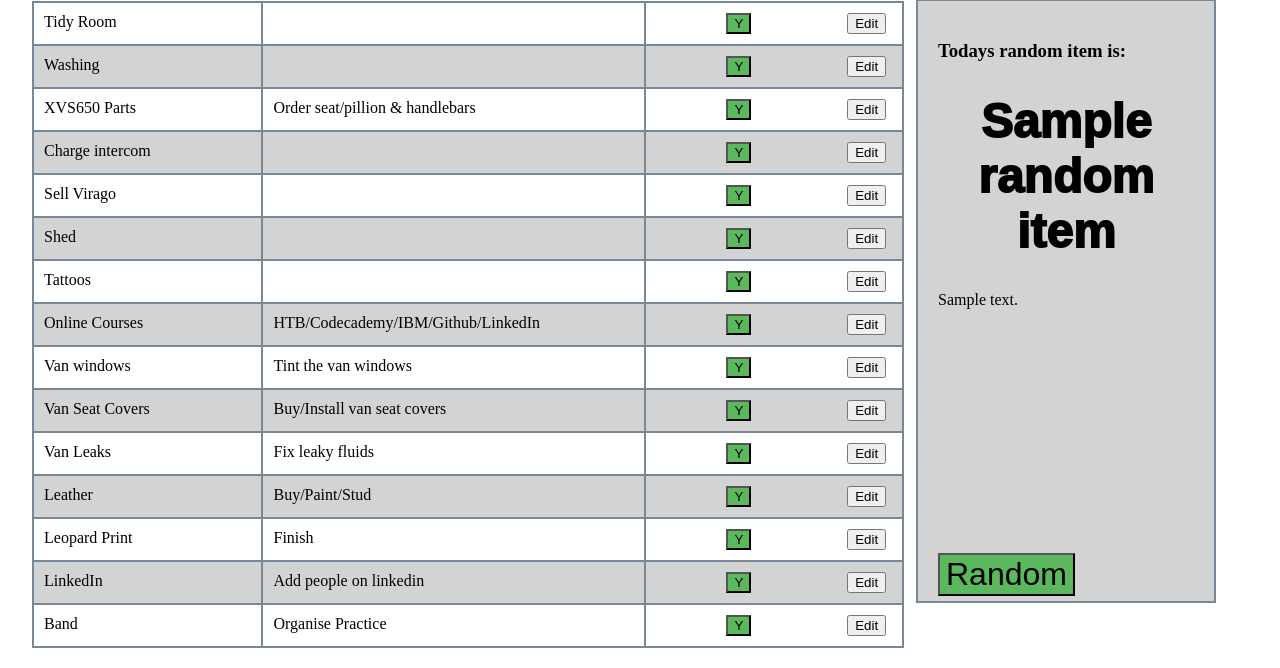
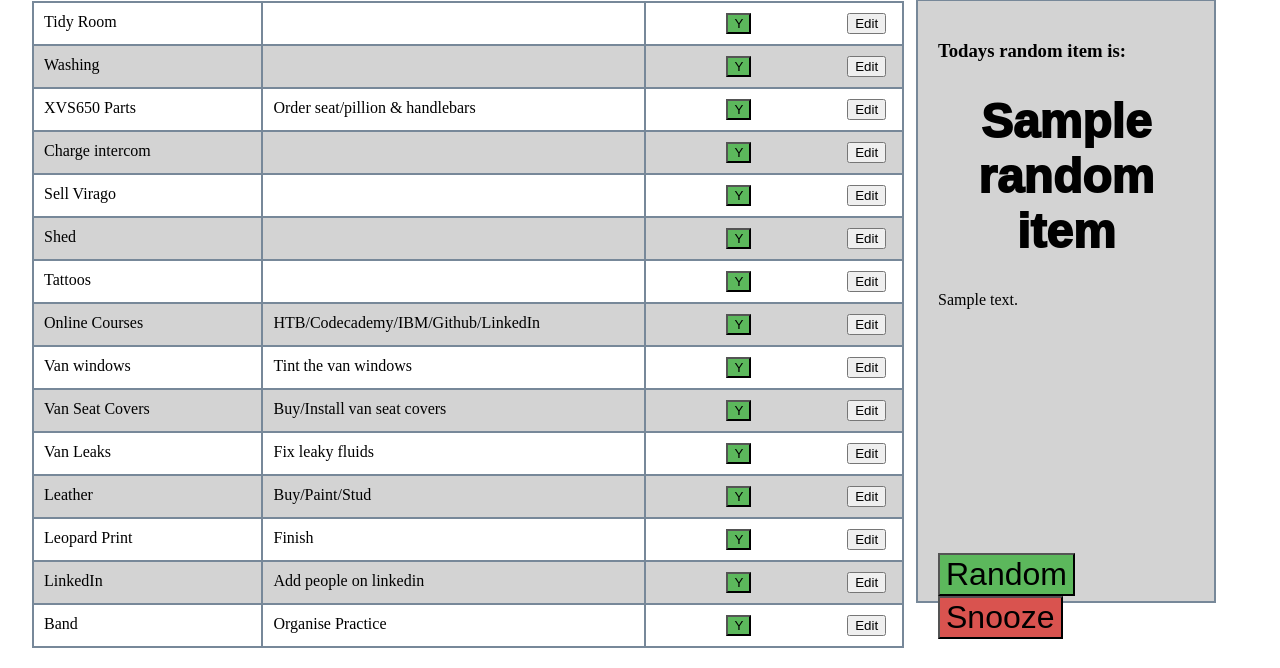
Before and after one commit to GRitchie1/Balena_ToDoList, a Flask app: template todolist/src/templates/lists.html in a window 1280 px wide. Shown: the part 214-882 px from the top of the page. Run offline with Flask 2, Linux system fonts and the light colour scheme; data comes from the database, SQL or seed files in the repository; tables that the repository leaves empty hold one stand-in row (values such as "Sample post"); the template is opened without the code that fills it: values that come from a table or form of the project are taken from there, most other values are stand-ins (such as "Sample title", 1, 10 or a date in 2020).

Commit message:
Snooze Item functionality

```diff
--- a/todolist/src/main.py
+++ b/todolist/src/main.py
@@ -83,7 +83,7 @@ def list(category):
         list_items = Item.query.filter(Item.complete == True)
 
     if request.method == "POST":
-
+        global random_item
         [(name, action)] = request.form.items()
 
         #Item table actions
@@ -101,9 +101,13 @@ def list(category):
         #Random item actions
         elif action == "Random":
             rand_items = Item.query.filter(Item.snoozed == False).all()
-            global random_item
             random_item = random.choice(rand_items)
-
+        elif action == "Snooze":
+            item = Item.query.get(name)
+            item.snoozed = True
+            db.session.commit()
+            rand_items = Item.query.filter(Item.snoozed == False).all()
+            random_item = random.choice(rand_items)
 
         #Other actions
         elif action == "Add New Item":
--- a/todolist/src/static/styles.css
+++ b/todolist/src/static/styles.css
@@ -97,6 +97,10 @@ input.rand {
     background-color: #5cb85c;
     font-size: 2em;
 }
+input.snooze {
+    background-color: #d9534f;
+    font-size: 2em;
+}
 
 input.del {
     background-color: #d9534f;
--- a/todolist/src/templates/lists.html
+++ b/todolist/src/templates/lists.html
@@ -65,7 +65,9 @@
     <div class = random-btns">
     <form method="POST">
       <input type="submit" class="rand" name="rand" value="Random">
-
+      {% if random_item.name %}
+      <input type="submit" class="snooze" name="{{random_item.id}}" value="Snooze">
+      {% endif %}
     </form>
     </div>
   </div>
```
